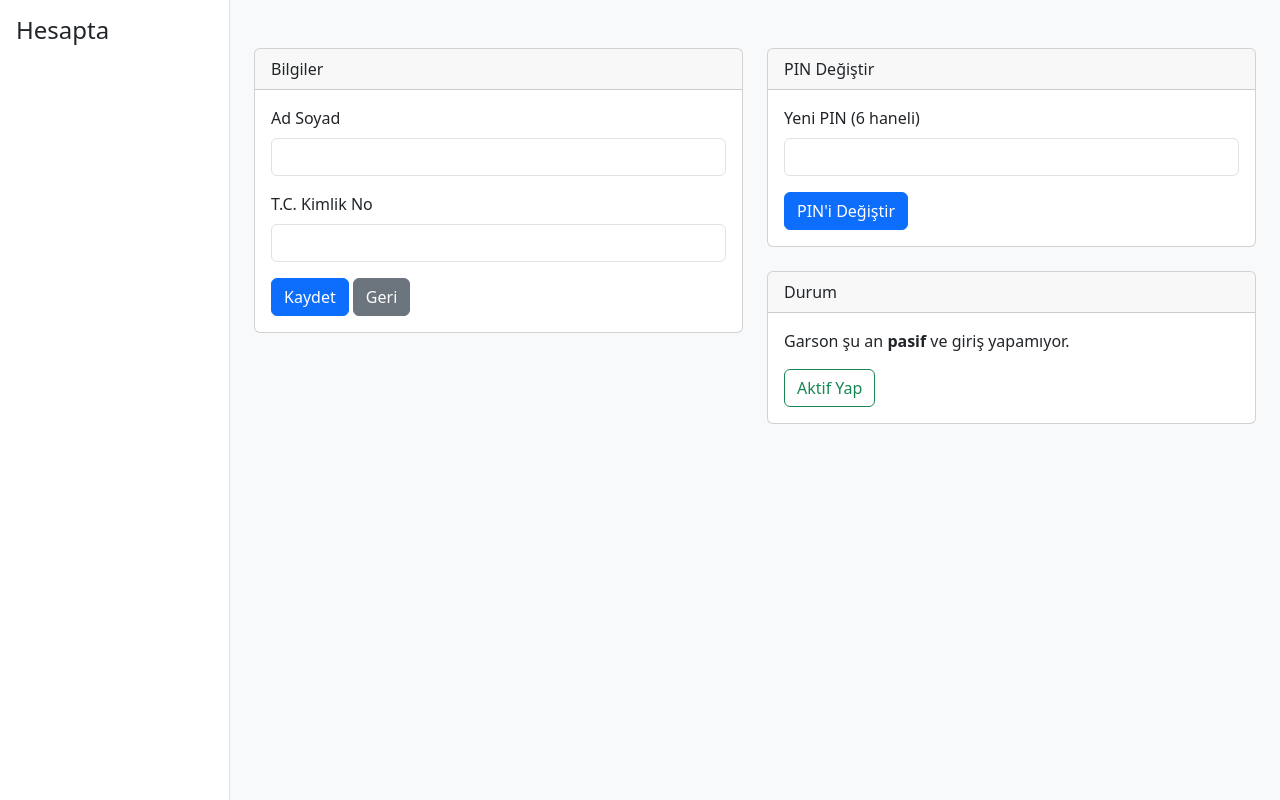
After one commit to erkutay-ucar/hesapta, a CodeIgniter 4 app: the page made by app/Views/personeller/duzenle.php in a window 1280 px wide. The commit adds this page. Run offline with PHP 8.4 and a stand-in for CodeIgniter, Linux system fonts and the light colour scheme; the template is opened without the code that fills it, so the values that code supplies are empty; some libraries are stand-ins or nearby versions.

Commit message:
feat(staff): add staff edit page

```diff
--- a/app/Config/Routes.php
+++ b/app/Config/Routes.php
@@ -19,3 +19,7 @@ $routes->post('ayarlar/sifre', 'Ayarlar::sifreKaydet', ['filter' => ['auth', 'ro
 $routes->get('personeller', 'Personeller::index', ['filter' => ['auth', 'rol:manager']]);
 $routes->get('personeller/ekle', 'Personeller::ekle', ['filter' => ['auth', 'rol:manager']]);
 $routes->post('personeller/ekle', 'Personeller::kaydet', ['filter' => ['auth', 'rol:manager']]);
+$routes->get('personeller/duzenle/(:num)', 'Personeller::duzenle/$1', ['filter' => ['auth', 'rol:manager']]);
+$routes->post('personeller/duzenle/(:num)', 'Personeller::guncelle/$1', ['filter' => ['auth', 'rol:manager']]);
+$routes->post('personeller/pin/(:num)', 'Personeller::pinDegistir/$1', ['filter' => ['auth', 'rol:manager']]);
+$routes->post('personeller/durum/(:num)', 'Personeller::durumDegistir/$1', ['filter' => ['auth', 'rol:manager']]);
--- /dev/null
+++ b/app/Views/personeller/duzenle.php
@@ -0,0 +1,66 @@
+<?= $this->extend('layout') ?>
+
+<?= $this->section('icerik') ?>
+
+<div class="row">
+    <div class="col-lg-6">
+        <div class="card mb-4">
+            <div class="card-header">Bilgiler</div>
+            <div class="card-body">
+                <form method="post" action="<?= site_url('personeller/duzenle/' . $garson['id']) ?>">
+                    <?= csrf_field() ?>
+
+                    <div class="mb-3">
+                        <label class="form-label">Ad Soyad</label>
+                        <input type="text" name="name" class="form-control" value="<?= esc(old('name', $garson['name'])) ?>" required>
+                    </div>
+
+                    <div class="mb-3">
+                        <label class="form-label">T.C. Kimlik No</label>
+                        <input type="text" name="tc" class="form-control" maxlength="11" inputmode="numeric" value="<?= esc(old('tc', $garson['tc'])) ?>" required>
+                    </div>
+
+                    <button type="submit" class="btn btn-primary">Kaydet</button>
+                    <a href="<?= site_url('personeller') ?>" class="btn btn-secondary">Geri</a>
+                </form>
+            </div>
+        </div>
+    </div>
+
+    <div class="col-lg-6">
+        <div class="card mb-4">
+            <div class="card-header">PIN Değiştir</div>
+            <div class="card-body">
+                <form method="post" action="<?= site_url('personeller/pin/' . $garson['id']) ?>">
+                    <?= csrf_field() ?>
+
+                    <div class="mb-3">
+                        <label class="form-label">Yeni PIN (6 haneli)</label>
+                        <input type="password" name="pin" class="form-control" maxlength="6" inputmode="numeric" required>
+                    </div>
+
+                    <button type="submit" class="btn btn-primary">PIN'i Değiştir</button>
+                </form>
+            </div>
+        </div>
+
+        <div class="card mb-4">
+            <div class="card-header">Durum</div>
+            <div class="card-body">
+                <form method="post" action="<?= site_url('personeller/durum/' . $garson['id']) ?>">
+                    <?= csrf_field() ?>
+
+                    <?php if ($garson['is_active'] == 1): ?>
+                        <p>Garson şu an <strong>aktif</strong>. Pasif yapılırsa giriş yapamaz, eski siparişlerde adı görünmeye devam eder.</p>
+                        <button type="submit" class="btn btn-outline-danger">Pasif Yap</button>
+                    <?php else: ?>
+                        <p>Garson şu an <strong>pasif</strong> ve giriş yapamıyor.</p>
+                        <button type="submit" class="btn btn-outline-success">Aktif Yap</button>
+                    <?php endif ?>
+                </form>
+            </div>
+        </div>
+    </div>
+</div>
+
+<?= $this->endSection() ?>
```
Also changed, not shown: app/Controllers/Personeller.php (+109 -3 lines), app/Views/personeller/index.php (+36 -11 lines).
